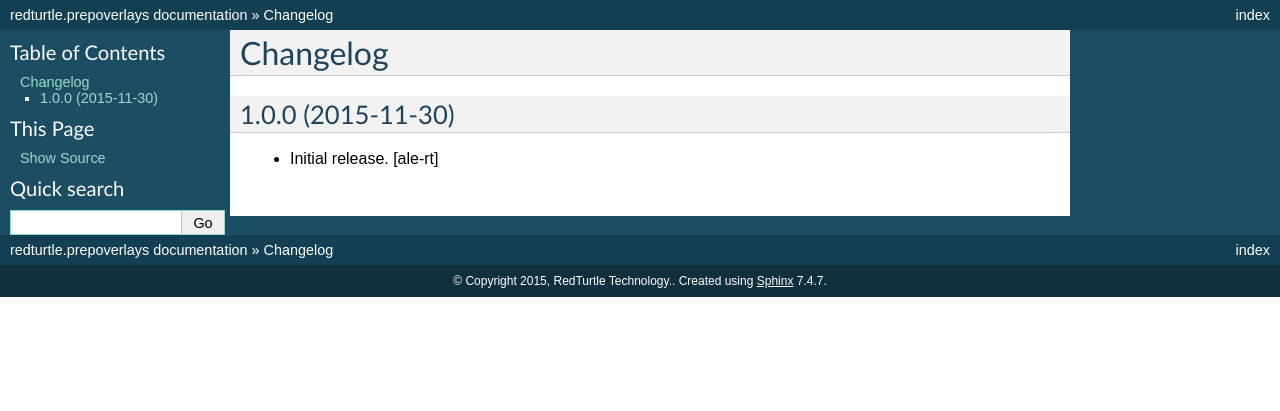
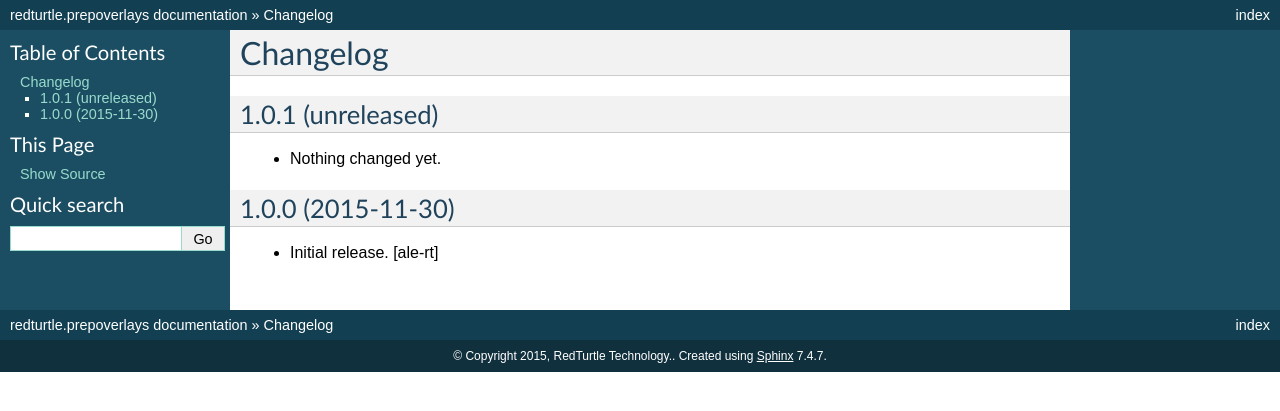
Before and after one commit to RedTurtle/redturtle.prepoverlays, a Sphinx documentation site: the page built from docs/CHANGELOG.rst, in a window 1280 px wide. Shown: the top 411 px of the page. Built offline with Sphinx 7.4.7, drawn with Linux system fonts in a browser that asks for light colours.

Commit message:
Back to development: 1.0.1

```diff
--- a/docs/CHANGELOG.rst
+++ b/docs/CHANGELOG.rst
@@ -2,6 +2,12 @@
 
 Changelog
 =========
+
+
+1.0.1 (unreleased)
+------------------
+
+- Nothing changed yet.
 
 
 1.0.0 (2015-11-30)
--- a/setup.py
+++ b/setup.py
@@ -17,7 +17,7 @@ long_description = "\n\n".join((
 
 setup(
     name='redturtle.prepoverlays',
-    version='1.0.0',
+    version='1.0.1.dev0',
     description="Trigger Plone overlays by using data attributes",
     long_description=long_description,
     # Get more from http://pypi.python.org/pypi?%3Aaction=list_classifiers
```
